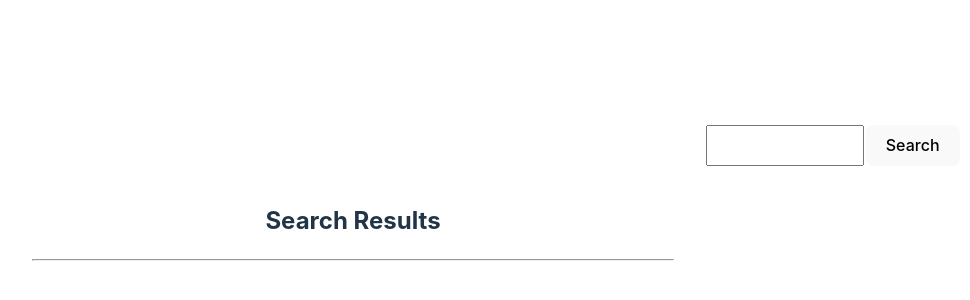
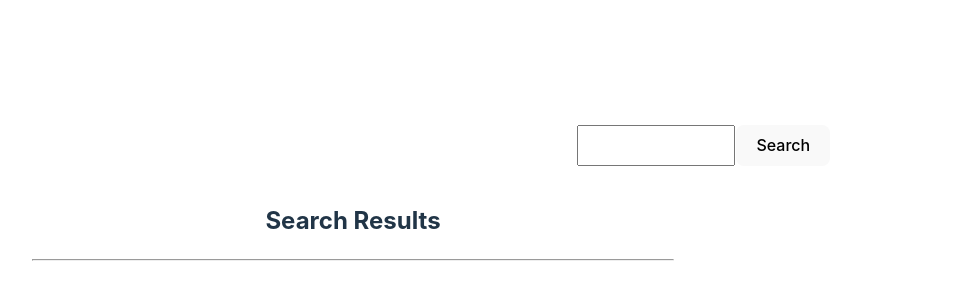
Before and after one commit to theMomo93/Hacker-Project, a React (Vite) app: page /SearchResults in a window 1280 px wide. Shown: the part 188-488 px from the top of the page, without its empty margins (287-1257 px from the left). Built offline with nearby package versions, Linux system fonts and the light colour scheme.

Commit message:
fixed styling

```diff
--- a/src/App.css
+++ b/src/App.css
@@ -1,5 +1,5 @@
 #root {
-  width: 100%;
+  width: 100hv;
   margin: 0 auto;
   padding: 2rem;
   text-align: center;
--- a/src/component/Footer.jsx
+++ b/src/component/Footer.jsx
@@ -6,7 +6,7 @@ import React from 'react'
 
 export function Footer() {
   return (
-    <>
+    <div className='footer'>
     <hr className='divider'/>
     <div className='footer-container'>
         <br />
@@ -24,6 +24,6 @@ export function Footer() {
         </div>
 
     </div>
-    </>
+    </div>
   )
 }
```
